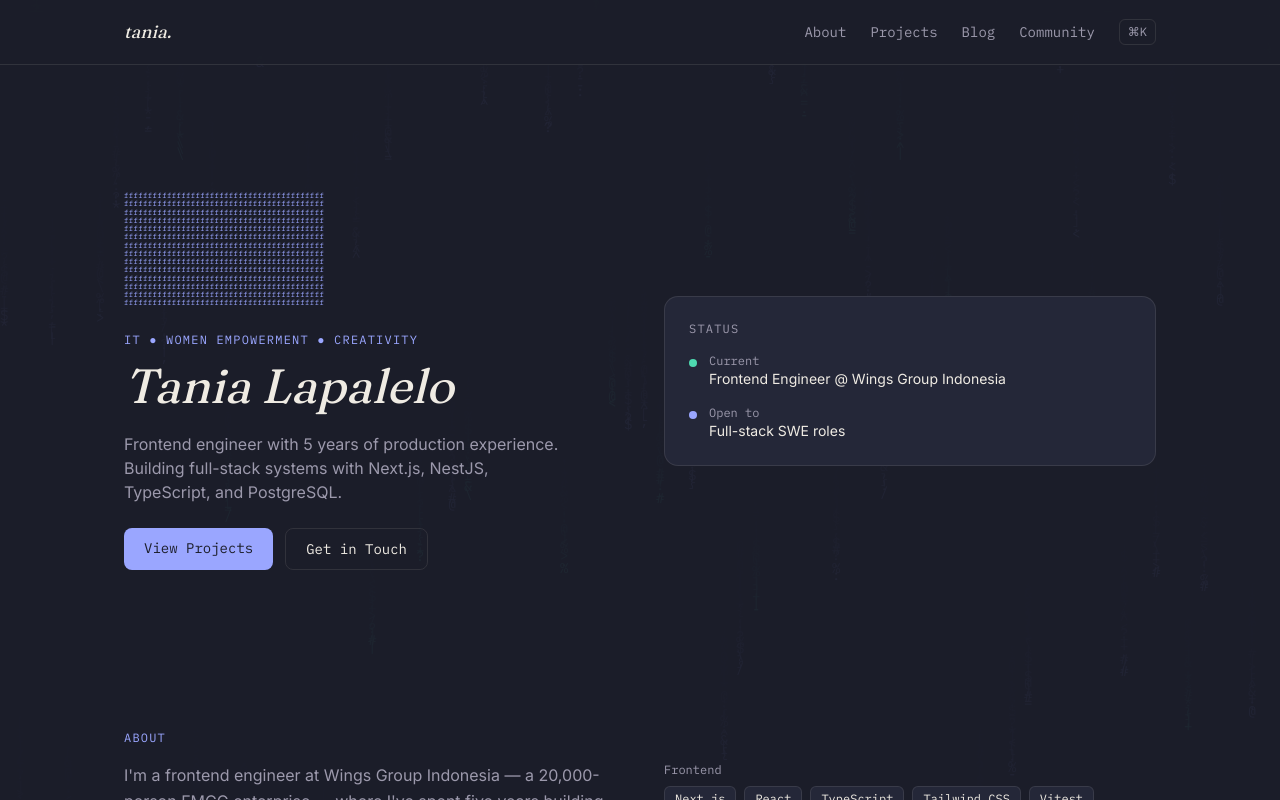
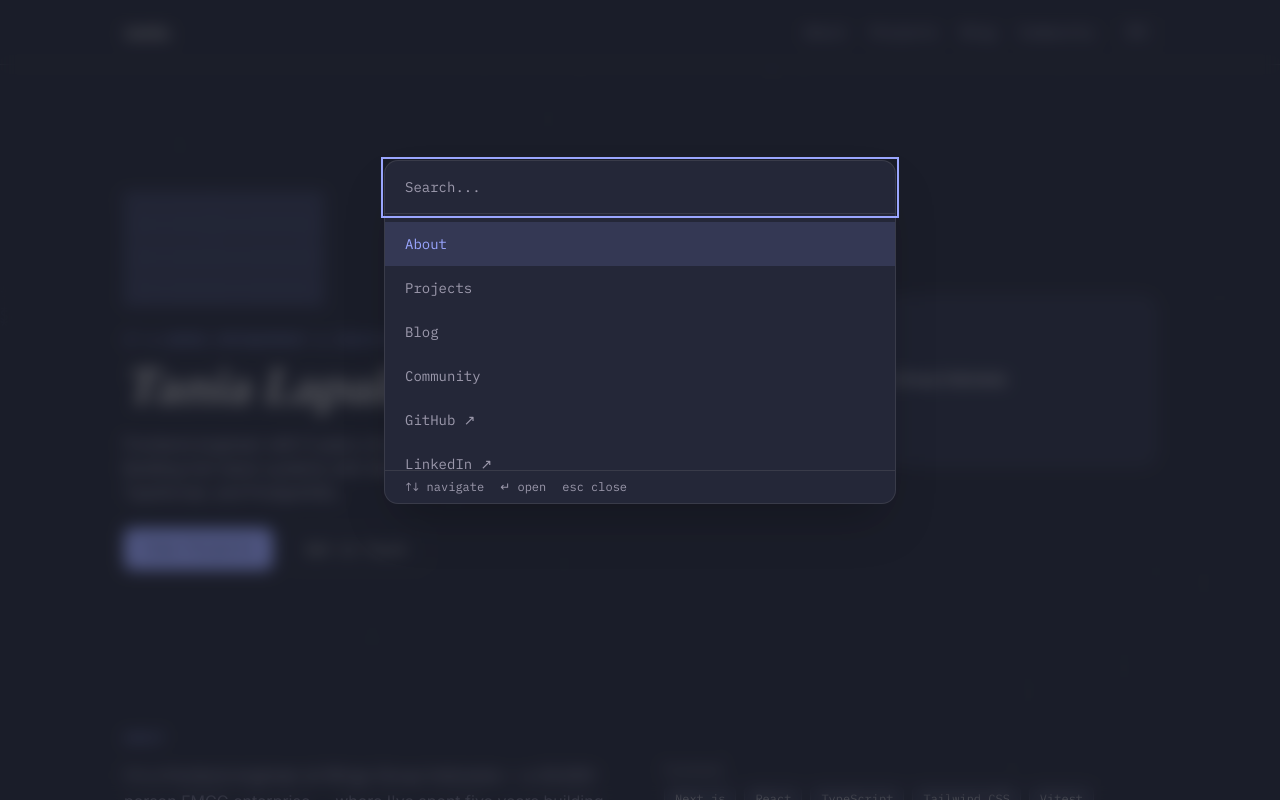
Before and after one commit to tanialapalelo/latest-portfolio, a Next.js app: page / in a window 1280 px wide. Both pictures are taken after a click on the button "⌘K". Shown: the top 800 px of the page. Built offline with nearby package versions, Linux system fonts and the light colour scheme.

Commit message:
feat: CommandPalette with keyboard nav and ⌘K shortcut

```diff
--- a/app/layout.tsx
+++ b/app/layout.tsx
@@ -4,6 +4,7 @@ import { GameModeProvider } from '@/lib/game-mode-context'
 import { FallingChars } from '@/components/ui/FallingChars'
 import { Nav } from '@/components/layout/Nav'
 import { Footer } from '@/components/layout/Footer'
+import { CommandPaletteProvider } from '@/components/layout/CommandPaletteProvider'
 import './globals.css'
 
 const fraunces = Fraunces({
@@ -42,11 +43,13 @@ export default function RootLayout({ children }: { children: React.ReactNode })
     >
       <body className="min-h-screen bg-bg font-body text-ink antialiased">
         <GameModeProvider>
-          <FallingChars />
-          <Nav />
-          {/* XPBar, GameModePill, GameModeOverlay, KonamiCode wired in later tasks */}
-          <main className="pt-16">{children}</main>
-          <Footer />
+          <CommandPaletteProvider>
+            <FallingChars />
+            <Nav />
+            {/* XPBar, GameModePill, GameModeOverlay, KonamiCode wired in later tasks */}
+            <main className="pt-16">{children}</main>
+            <Footer />
+          </CommandPaletteProvider>
         </GameModeProvider>
       </body>
     </html>
--- /dev/null
+++ b/components/layout/CommandPaletteProvider.tsx
@@ -0,0 +1,25 @@
+'use client'
+import { useEffect, useState } from 'react'
+import { CommandPalette } from '@/components/ui/CommandPalette'
+
+export function CommandPaletteProvider({ children }: { children: React.ReactNode }) {
+  const [isOpen, setIsOpen] = useState(false)
+
+  useEffect(() => {
+    function onKey(e: KeyboardEvent) {
+      if ((e.metaKey || e.ctrlKey) && e.key === 'k') {
+        e.preventDefault()
+        setIsOpen(v => !v)
+      }
+    }
+    window.addEventListener('keydown', onKey)
+    return () => window.removeEventListener('keydown', onKey)
+  }, [])
+
+  return (
+    <>
+      {children}
+      <CommandPalette isOpen={isOpen} onClose={() => setIsOpen(false)} />
+    </>
+  )
+}
--- a/components/layout/Nav.tsx
+++ b/components/layout/Nav.tsx
@@ -26,8 +26,11 @@ export function Nav() {
             </Link>
           ))}
           <button
+            onClick={() => {
+              window.dispatchEvent(new KeyboardEvent('keydown', { key: 'k', metaKey: true, bubbles: true }))
+            }}
             className="font-mono text-xs text-ink-dim border border-grid-line rounded-md px-2 py-1 hover:text-periwinkle hover:border-periwinkle transition-colors"
-            aria-label="Open command palette"
+            aria-label="Open command palette (⌘K)"
           >
             ⌘K
           </button>
--- /dev/null
+++ b/components/ui/CommandPalette.tsx
@@ -0,0 +1,110 @@
+'use client'
+import { useEffect, useRef, useState } from 'react'
+
+type Item = { label: string; href: string; keywords?: string; external?: boolean }
+
+const ITEMS: Item[] = [
+  { label: 'About', href: '/#about', keywords: 'about me' },
+  { label: 'Projects', href: '/#projects', keywords: 'work portfolio' },
+  { label: 'Blog', href: '/blog', keywords: 'writing posts' },
+  { label: 'Community', href: '/#community', keywords: 'women talk rtc' },
+  { label: 'GitHub ↗', href: 'https://github.com/tanialapalelo', keywords: 'code repos', external: true },
+  { label: 'LinkedIn ↗', href: 'https://linkedin.com/in/tanialapalelo', keywords: 'connect', external: true },
+  { label: 'Email ↗', href: 'mailto:niatania102@gmail.com', keywords: 'contact', external: true },
+]
+
+type Props = { isOpen: boolean; onClose: () => void }
+
+export function CommandPalette({ isOpen, onClose }: Props) {
+  const [query, setQuery] = useState('')
+  const inputRef = useRef<HTMLInputElement>(null)
+
+  const filtered = ITEMS.filter(item =>
+    `${item.label} ${item.keywords ?? ''}`.toLowerCase().includes(query.toLowerCase())
+  )
+
+  const [activeIdx, setActiveIdx] = useState(0)
+  // Keep the highlighted row in range as the result set shrinks (e.g. while typing).
+  const clampedActiveIdx = Math.min(activeIdx, Math.max(filtered.length - 1, 0))
+
+  useEffect(() => {
+    if (isOpen) {
+      inputRef.current?.focus()
+      // Reset transient UI state each time the palette is opened.
+      // eslint-disable-next-line react-hooks/set-state-in-effect
+      setQuery('')
+      setActiveIdx(0)
+    }
+  }, [isOpen])
+
+  useEffect(() => {
+    if (!isOpen) return
+    function onKey(e: KeyboardEvent) {
+      if (e.key === 'Escape') onClose()
+      if (e.key === 'ArrowDown') setActiveIdx(i => Math.min(i + 1, filtered.length - 1))
+      if (e.key === 'ArrowUp') setActiveIdx(i => Math.max(i - 1, 0))
+      if (e.key === 'Enter' && filtered[clampedActiveIdx]) {
+        const item = filtered[clampedActiveIdx]
+        if (item.external) window.open(item.href, '_blank')
+        else window.location.href = item.href
+        onClose()
+      }
+    }
+    window.addEventListener('keydown', onKey)
+    return () => window.removeEventListener('keydown', onKey)
+  }, [isOpen, filtered, clampedActiveIdx, onClose])
+
+  if (!isOpen) return null
+
+  return (
+    <div
+      className="fixed inset-0 z-[100] flex items-start justify-center pt-[20vh] bg-bg/60 backdrop-blur-sm"
+      onClick={onClose}
+      aria-modal="true"
+      role="dialog"
+      aria-label="Command palette"
+    >
+      <div
+        className="w-full max-w-lg rounded-[14px] border border-grid-line bg-bg-elevated shadow-2xl"
+        onClick={e => e.stopPropagation()}
+      >
+        <input
+          ref={inputRef}
+          type="text"
+          value={query}
+          onChange={e => setQuery(e.target.value)}
+          placeholder="Search..."
+          className="w-full bg-transparent px-5 py-4 font-mono text-sm text-ink placeholder:text-ink-dim outline-none border-b border-grid-line"
+          aria-label="Search commands"
+        />
+        <ul className="max-h-64 overflow-y-auto py-2">
+          {filtered.map((item, i) => (
+            <li key={item.href}>
+              <a
+                href={item.href}
+                target={item.external ? '_blank' : undefined}
+                rel={item.external ? 'noopener noreferrer' : undefined}
+                onClick={onClose}
+                className={`flex items-center px-5 py-3 font-mono text-sm transition-colors ${
+                  i === clampedActiveIdx
+                    ? 'bg-periwinkle-soft text-periwinkle'
+                    : 'text-ink-dim hover:text-periwinkle hover:bg-periwinkle-soft'
+                }`}
+              >
+                {item.label}
+              </a>
+            </li>
+          ))}
+          {filtered.length === 0 && (
+            <li className="px-5 py-3 font-mono text-sm text-ink-dim">No results.</li>
+          )}
+        </ul>
+        <div className="border-t border-grid-line px-5 py-2 flex gap-4">
+          <span className="font-mono text-xs text-ink-dim">↑↓ navigate</span>
+          <span className="font-mono text-xs text-ink-dim">↵ open</span>
+          <span className="font-mono text-xs text-ink-dim">esc close</span>
+        </div>
+      </div>
+    </div>
+  )
+}
```
Also changed, not shown: 1 other file (tests, documents, lock files or other folders).
